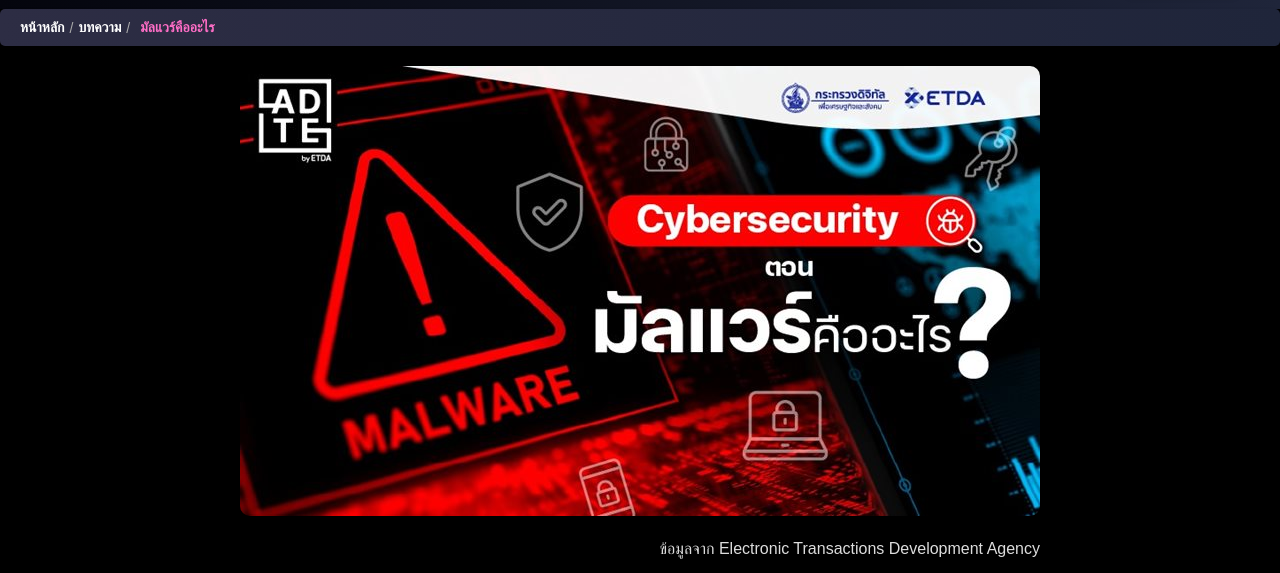
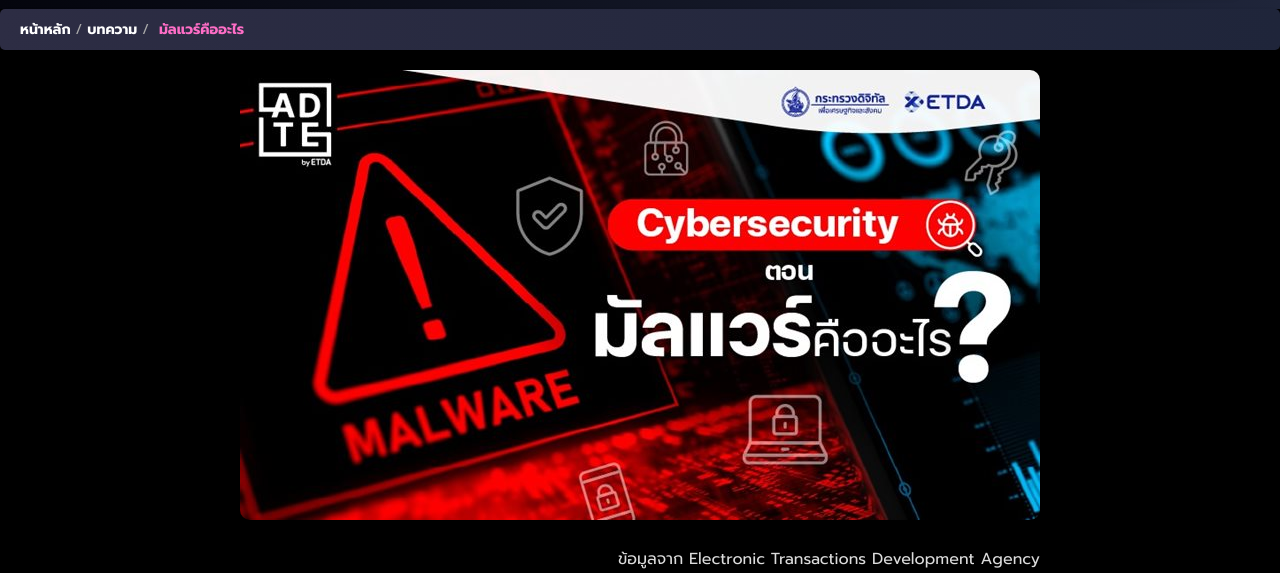
Before and after one commit to michiyo2133/michiyo2133.github.io, a plain HTML site: page article-detail1.html in a window 1280 px wide. Shown: the part 85-658 px from the top of the page. Drawn offline with Linux system fonts and the light colour scheme.

Commit message:
Update article-detail1.html

```diff
--- a/article-detail1.html
+++ b/article-detail1.html
@@ -6,6 +6,9 @@
     <link rel="icon" type="image/png" href="img/A.png">
     <title>มัลแวร์คืออะไร</title>
     <link rel="stylesheet" href="style-article-detail.css">
+    <style>
+        @import url('https://fonts.googleapis.com/css2?family=Prompt:ital,wght@0,100;0,200;0,300;0,400;0,500;0,600;0,700;0,800;0,900;1,100;1,200;1,300;1,400;1,500;1,600;1,700;1,800;1,900&display=swap');
+        </style>
 </head>
 <body>
     <header>
```
